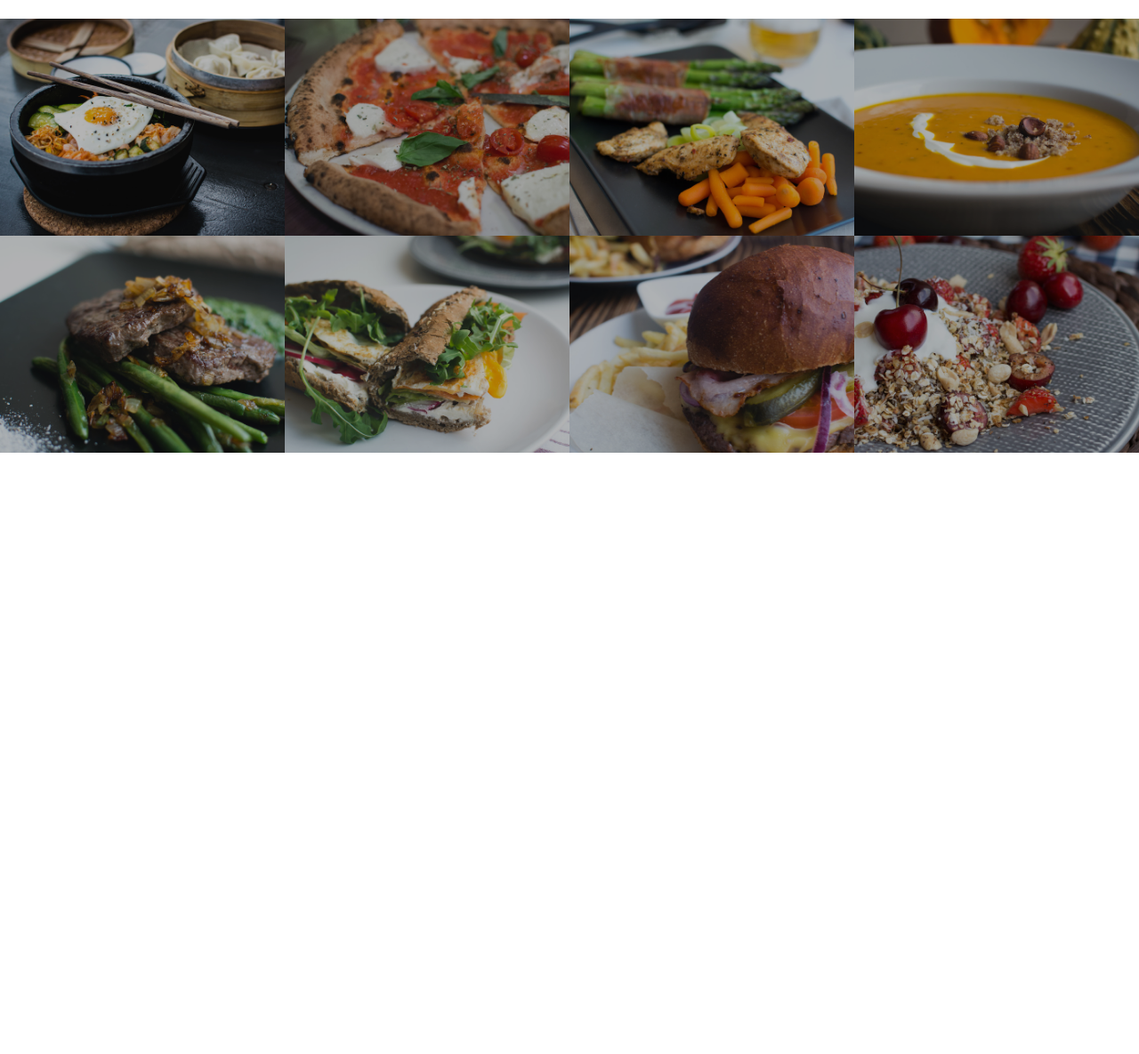
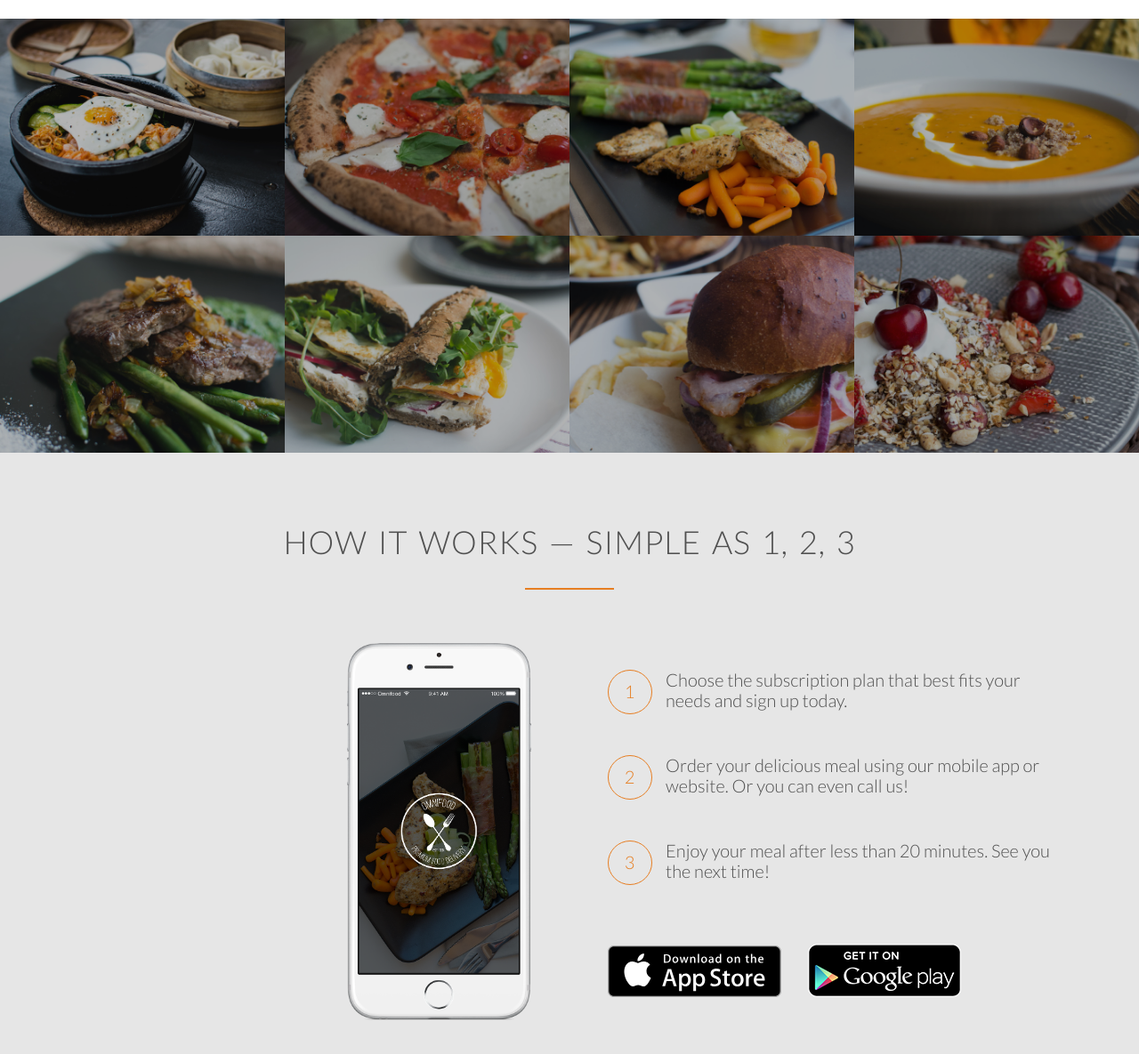
Before and after one commit to zinojung/WebDesign, a plain HTML site: page Omnifood/index.html in a window 1280 px wide. Shown: the part 1513-2698 px from the top of the page at 89% size. Before the commit the page ends 2022 px from the top, so only its background shows below. Drawn offline with Linux system fonts and the light colour scheme; files whose address does not match are found by name.

Commit message:
Build 'How it works' section

```diff
--- a/Omnifood/index.html
+++ b/Omnifood/index.html
@@ -58,7 +58,7 @@
 
 
         <section id="section-meals">
-            <ul class="meals-showcase">
+            <ul class="meals-showcase clearfix">
                 <li>
                     <figure>
                         <img src="resources/img/1.jpg" alt="Korean bibimbap with egg and vegetables">
@@ -80,7 +80,7 @@
                     </figure>
                 </li>
             </ul>
-            <ul class="meals-showcase">
+            <ul class="meals-showcase clearfix">
                 <li>
                     <figure>
                         <img src="resources/img/5.jpg" alt="Paleo beef steak with vegetables">
@@ -103,13 +103,43 @@
                 </li>
             </ul>
         </section>
+
+        <section id="section-works">
+            <div class="row">
+                <h2>How it works &mdash; Simple as 1, 2, 3</h2>
+            </div>
+            <div class="row">
+                <div class="col span-1-of-2 steps-box">
+                    <img src="resources/img/app-iPhone.png" alt="app-iPhone" class="app-screen">
+                </div>
+                <div class="col span-1-of-2 steps-box">
+                    <div class="works-step">
+                        <div>1</div>
+                        <p>Choose the subscription plan that best fits your needs and sign up today.</p>
+                    </div>
+                    <div class="works-step">
+                        <div>2</div>
+                        <p>Order your delicious meal using our mobile app or website. Or you can even call us!</p>
+                    </div>
+                    <div class="works-step">
+                        <div>3</div>
+                        <p>Enjoy your meal after less than 20 minutes. See you the next time!</p>
+                    </div>
+
+                    <a href="#" class="btn-app"><img id="app-store" src="resources/img/download-app.svg" alt="App Store Button"></a><a href="#" class="btn-app"><img src="resources/img/download-app-android.png" alt="App Store Button"></a>
+                </div>
+            </div>
+        </section>
     </body>
 </html>
 
 
 <!--
-5.	Paleo beef steak with vegetables
-6.	Healthy baguette with egg and vegetables
-7.	Burger with cheddar and bacon
-8.	Granola with cherries and strawberries
+Section 3: How it works
+Title: How it works - Simple as 1, 2, 3
+
+1.	Choose the subscription plan that best fits your needs and sign up today.
+2.	Order your delicious meal using our mobile app or website. Or you can even call us!
+3.	Enjoy your meal after less than 20 minutes. See you the next time!
+
 -->
--- a/Omnifood/resources/css/style.css
+++ b/Omnifood/resources/css/style.css
@@ -19,6 +19,15 @@ html {
     font-weight: 300;
     font-size: 20px;
     text-rendering: optimizeLegibility;
+}
+
+.clearfix {zoom: 1}
+.clearfix:after {
+    content: '.';
+    clear: both;
+    display: block;
+    height: 0;
+    visibility: hidden;
 }
 
 /* --------------------------------------- */
@@ -237,3 +246,56 @@ header {
     transform: scale(1.03);
     opacity: 1;
 }
+
+/* --------------------------------------- */
+/* HOW IT WORKS */
+/* --------------------------------------- */
+
+#section-works {
+    background-color: #e6e6e6;
+}
+
+.steps-box:first-child {
+    margin-top: 30px;
+    text-align: right;
+    padding-right: 3%;
+}
+
+.steps-box:last-child {
+    margin-top: 60px;
+    padding-left: 3%;
+}
+
+.app-screen {
+    width: 40%;
+}
+
+.works-step {
+    margin-bottom: 50px;
+}
+
+.works-step div {
+    float: left;
+    color: #e67e22;
+    display: inline-block;
+    border: 1px solid #e67e22;
+    border-radius: 50%;
+    text-align: center;
+    padding-top: 12px;
+    width: 50px;
+    height: 50px;
+    margin-right: 3%;
+}
+
+.works-step:last-of-type {
+    margin-bottom: 70px;
+}
+
+.btn-app {
+    margin-top: 200px;
+}
+
+.btn-app #app-store{
+    width: 195px;
+    margin-right: 30px;
+}
```
